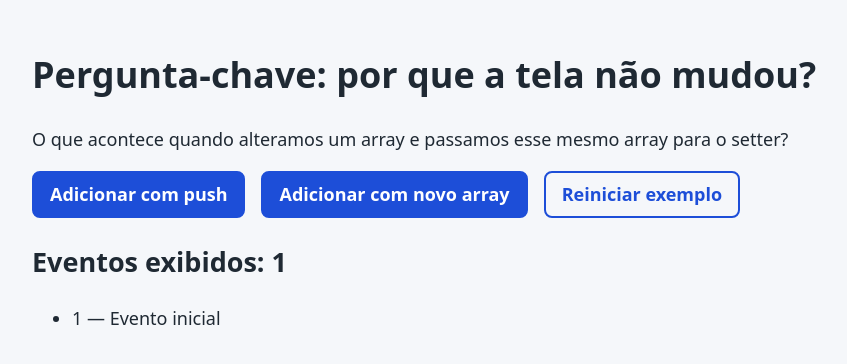
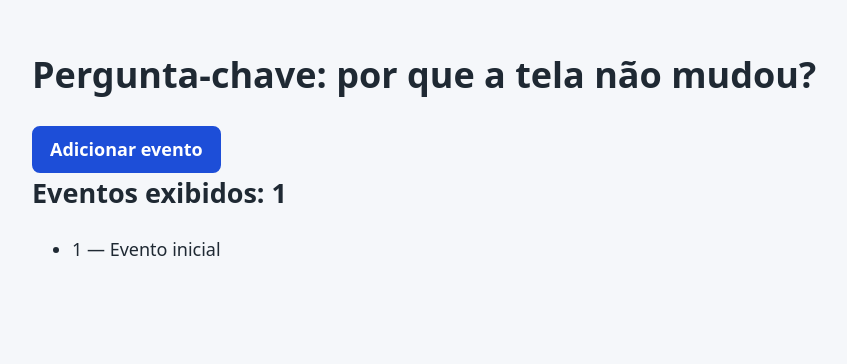
Before and after one commit to LuisgBotelho/mural-eventos-react, a React (Vite) app: page / in a window 1280 px wide. Shown: the top 364 px of the page, without its empty margins (152-999 px from the left). Built offline with nearby package versions, Linux system fonts and the light colour scheme.

Commit message:
Melhorando o exemplo da pergunta chave

```diff
--- a/src/App.jsx
+++ b/src/App.jsx
@@ -1,5 +1,5 @@
-//PERGUNTA:
-//Por que alterar um array do estado com push() não atualiza a tela?
+// PERGUNTA:
+// Por que alterar um array do estado com push() não atualiza a tela?
 
 import { useState } from 'react'
 
@@ -8,7 +8,7 @@ function App() {
     { id: 1, titulo: 'Evento inicial' },
   ])
 
-  function adicionarComPush() {
+  function adicionarEvento() {
     const novo = {
       id: eventos.length + 1,
       titulo: 'Novo evento',
@@ -18,65 +18,17 @@ function App() {
     setEventos(eventos)
   }
 
-
-
-
-
-
-
-
-
-
-
-
-
-
-
-
-
-  function adicionarComCopia() {
-    const novo = {
-      id: eventos.length + 1,
-      titulo: 'Novo evento',
-    }
-
-    setEventos([...eventos, novo])
-  }
-
   return (
     <main className="pagina">
       <h1>Pergunta-chave: por que a tela não mudou?</h1>
 
-      <p>
-        O que acontece quando alteramos um array e passamos
-        esse mesmo array para o setter?
-      </p>
-
-      <div className="filtros">
-        <button
-          type="button"
-          className="botao"
-          onClick={adicionarComPush}
-        >
-          Adicionar com push
-        </button>
-
-        <button
-          type="button"
-          className="botao"
-          onClick={adicionarComCopia}
-        >
-          Adicionar com novo array
-        </button>
-
-        <button
-          type="button"
-          className="botao botao--secundario"
-          onClick={() => window.location.reload()}
-        >
-          Reiniciar exemplo
-        </button>
-      </div>
+      <button
+        type="button"
+        className="botao"
+        onClick={adicionarEvento}
+      >
+        Adicionar evento
+      </button>
 
       <h2>Eventos exibidos: {eventos.length}</h2>
 
@@ -92,3 +44,7 @@ function App() {
 }
 
 export default App
+
+/*
+  setEventos([...eventos, novo])
+*/
```
